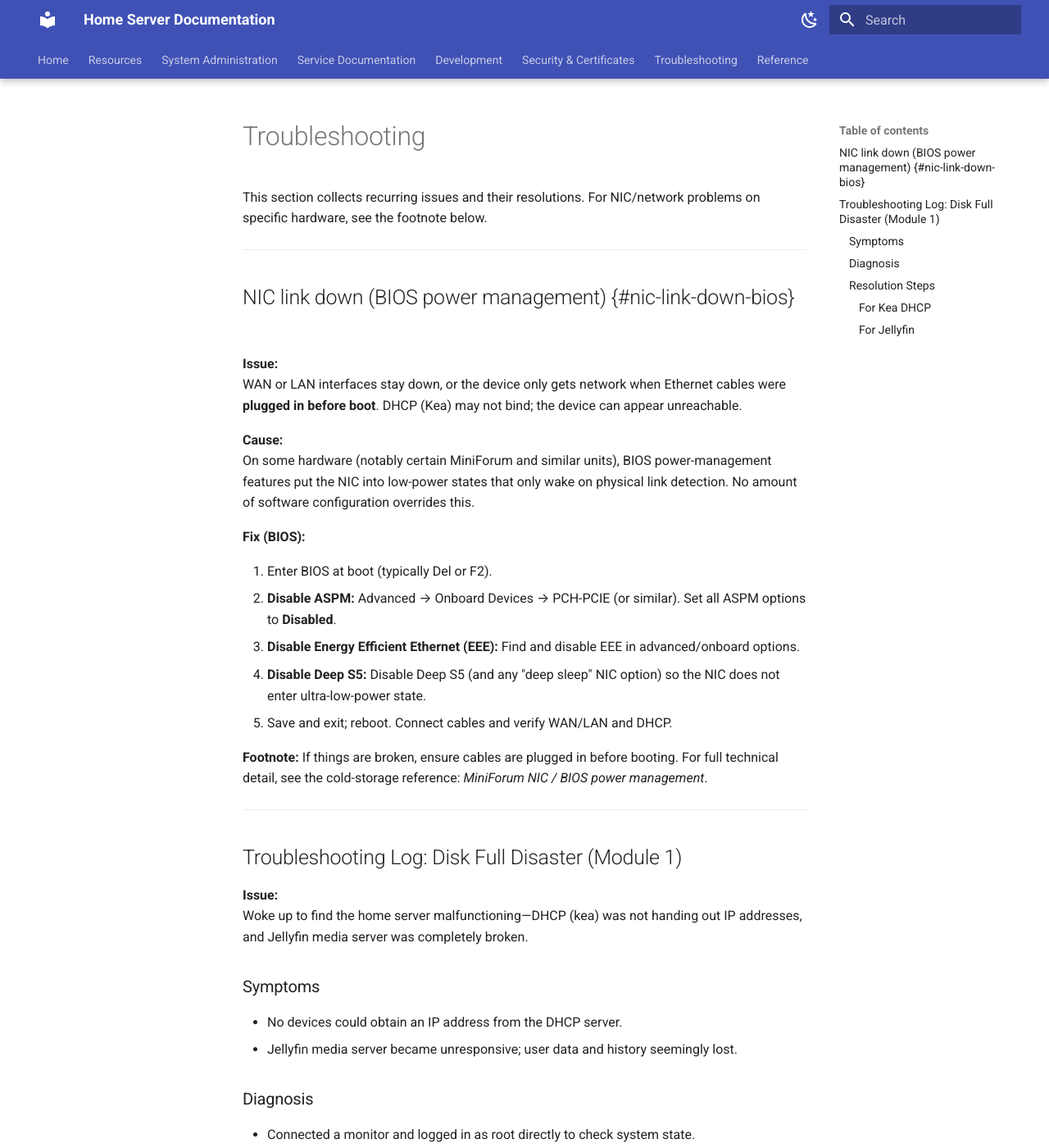
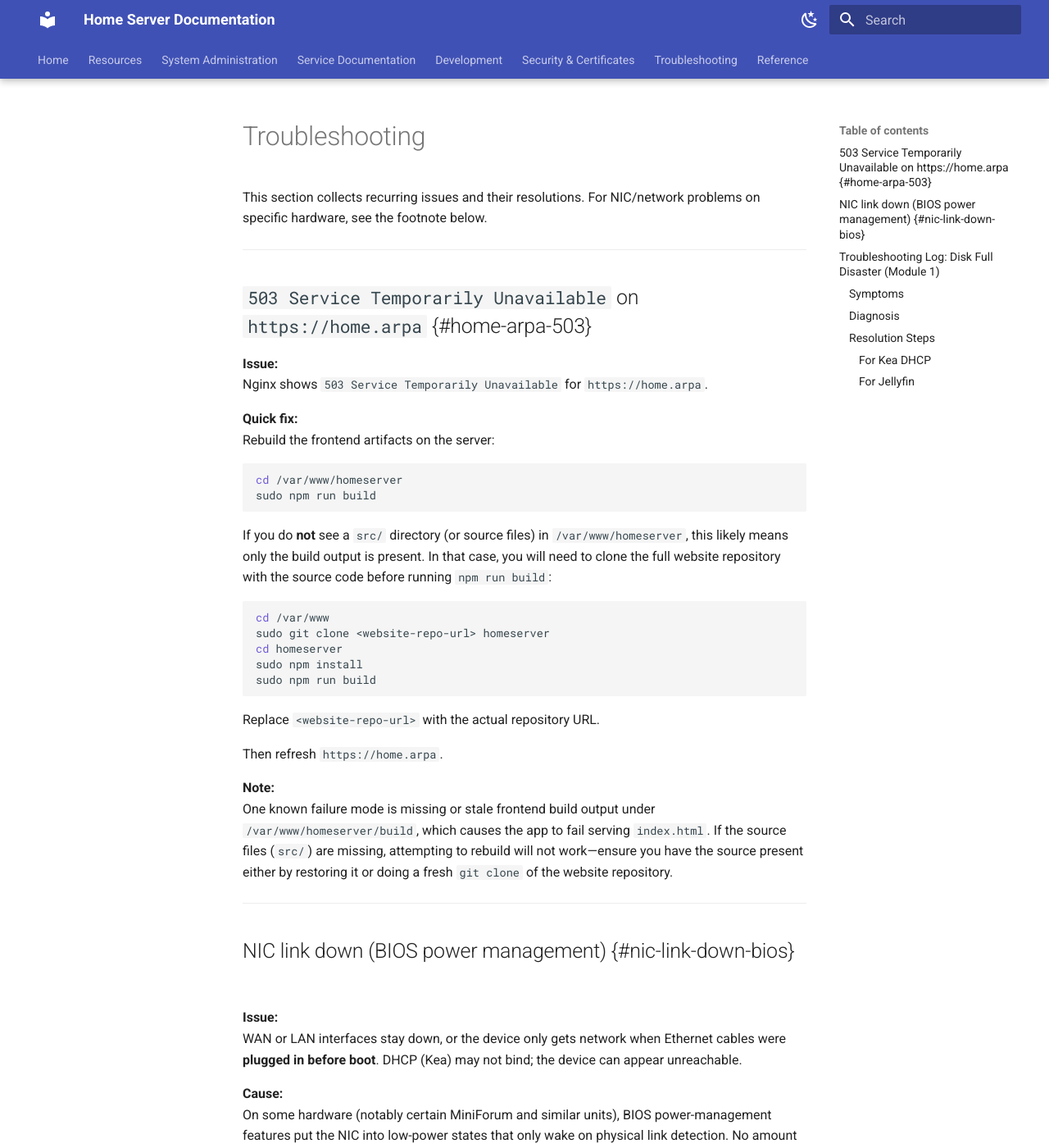
Before and after one commit to homeserversltd/documentation, an MkDocs documentation site: the page built from docs/admin/troubleshooting.md, in a window 1280 px wide and 1400 px high. Shown: the whole window at 82% size. Built offline with MkDocs 1.6.1 and Material for MkDocs 9.7.7, drawn with Linux system fonts in a browser that asks for light colours.

Commit message:
Add troubleshooting guidance for `503 Service Temporarily Unavailable` error on `https://home.arpa`
- Introduced a new section in the troubleshooting documentation addressing the `503 Service Temporarily Unavailable` error.
- Provided detailed steps for rebuilding frontend artifacts and cloning the website repository if source files are missing.
- Included notes on common failure modes related to stale build output.

These updates enhance user support by offering clear resolutions for a specific service error, improving overall troubleshooting resources.

````diff
--- a/docs/admin/troubleshooting.md
+++ b/docs/admin/troubleshooting.md
@@ -1,6 +1,37 @@
 # Troubleshooting
 
 This section collects recurring issues and their resolutions. For NIC/network problems on specific hardware, see the footnote below.
+
+---
+
+## `503 Service Temporarily Unavailable` on `https://home.arpa` {#home-arpa-503}
+
+**Issue:**
+Nginx shows `503 Service Temporarily Unavailable` for `https://home.arpa`.
+
+**Quick fix:**
+Rebuild the frontend artifacts on the server:
+
+```bash
+cd /var/www/homeserver
+sudo npm run build
+```
+
+If you do **not** see a `src/` directory (or source files) in `/var/www/homeserver`, this likely means only the build output is present. In that case, you will need to clone the full website repository with the source code before running `npm run build`:
+
+```bash
+cd /var/www
+sudo git clone <website-repo-url> homeserver
+cd homeserver
+sudo npm install
+sudo npm run build
+```
+Replace `<website-repo-url>` with the actual repository URL.
+
+Then refresh `https://home.arpa`.
+
+**Note:**
+One known failure mode is missing or stale frontend build output under `/var/www/homeserver/build`, which causes the app to fail serving `index.html`. If the source files (`src/`) are missing, attempting to rebuild will not work—ensure you have the source present either by restoring it or doing a fresh `git clone` of the website repository.
 
 ---
 
````
